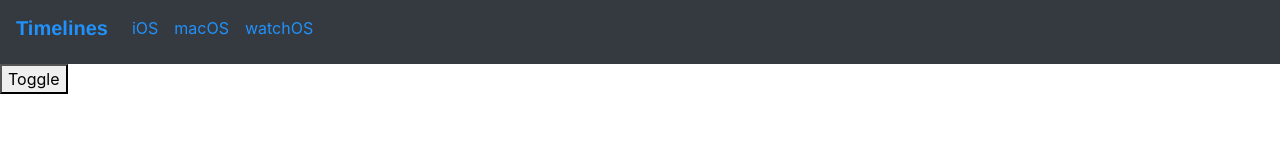
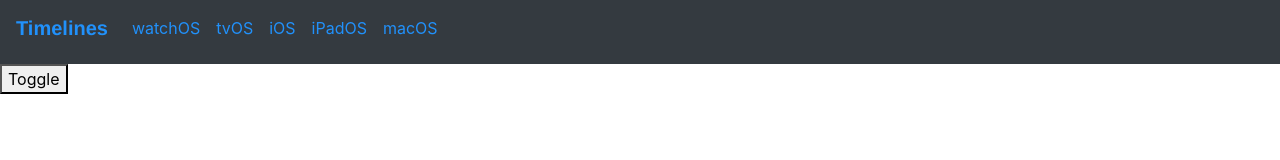
Before and after one commit to ChetanTakyar/Timelines, a plain HTML site: page main.html in a window 1280 px wide. Drawn offline with nearby package versions, Linux system fonts and the light colour scheme.

Commit message:
Completed bootstrap nav bar

```diff
--- a/darkmode.css
+++ b/darkmode.css
@@ -2,7 +2,6 @@
 	--primaryColour: #0474dc;
 	--backgroundColour: #292929;
 	--accentColour: #dd6e42;
-	--headerAndFooterColour: #012a36;
 }
 
 body {
@@ -20,6 +19,6 @@ h3 {
 	text-align: center;
 }
 
-.nav-link{
+.nav-link {
 	color: var(--primaryColour);
 }
--- a/lightmode.css
+++ b/lightmode.css
@@ -2,10 +2,7 @@
 	--primaryColour: #2191fb;
 	--backgroundColour: #fff;
 	--accentColour: #dd6e42;
-	--headerAndFooterColour: ;
 }
-
-
 
 body {
 	background-color: var(--backgroundColour);
@@ -20,6 +17,6 @@ h3 {
 	text-align: center;
 }
 
-.nav-link{
+.nav-link {
 	color: var(--primaryColour);
 }
--- a/main.html
+++ b/main.html
@@ -24,14 +24,25 @@
 					<h1 class="navbar-brand " href="#">Timelines</h1>
 				</li>
 				<li class="nav-item">
+					<a class="nav-link" href="#">watchOS</a>
+				</li>
+
+				<li class="nav-item">
+					<a class="nav-link" href="#">tvOS</a>
+				</li>
+
+				<li class="nav-item">
 					<a class="nav-link" href="#">iOS</a>
+				</li>
+				<li class="nav-item">
+					<a class="nav-link" href="#">iPadOS</a>
 				</li>
 				<li class="nav-item">
 					<a class="nav-link" href="#">macOS</a>
 				</li>
-				<li class="nav-item">
-					<a class="nav-link" href="#">watchOS</a>
-				</li>
+
+
+
 			</ul>
 		</nav>
 		<main></main>
```
